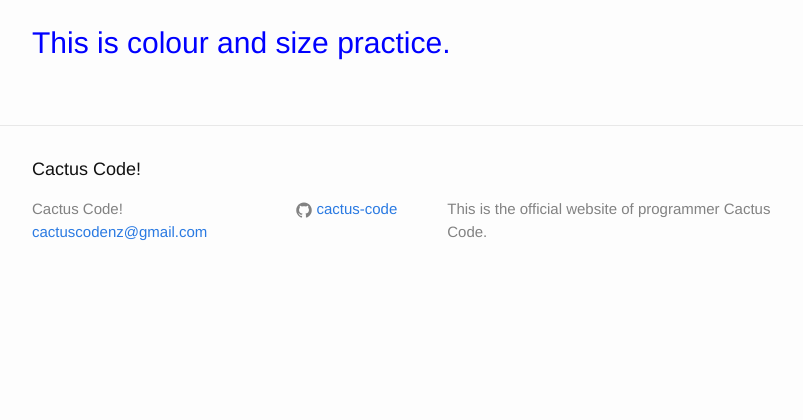
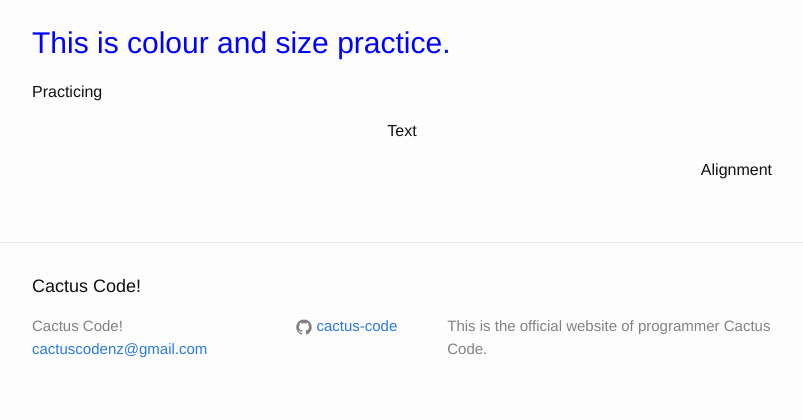
Before and after one commit to cactus-code/cactus-code.github.i, a Jekyll site: the page built from HTML_practice.md, in a window 1280 px wide. Shown: the part 558-978 px from the top of the page, without its empty margins (238-1041 px from the left). Built offline with Jekyll 4.4.1, drawn with Linux system fonts in a browser that asks for light colours; before the commit the page ends 900 px from its top, so only the background shows below that.

Commit message:
Update HTML_practice.md

```diff
--- a/HTML_practice.md
+++ b/HTML_practice.md
@@ -12,4 +12,8 @@ permalink: /html_practice/
   </a>
   <p style="color:red; font-size:40px">This is colour practice.</p>
   <p style="color:blue; font-size:30px">This is colour and size practice.</p>
+
+  <p style="text-align: left">Practicing</p>
+  <p style="text-align: center">Text</p>
+  <p style="text-align: right">Alignment</p>
   </html>
```
